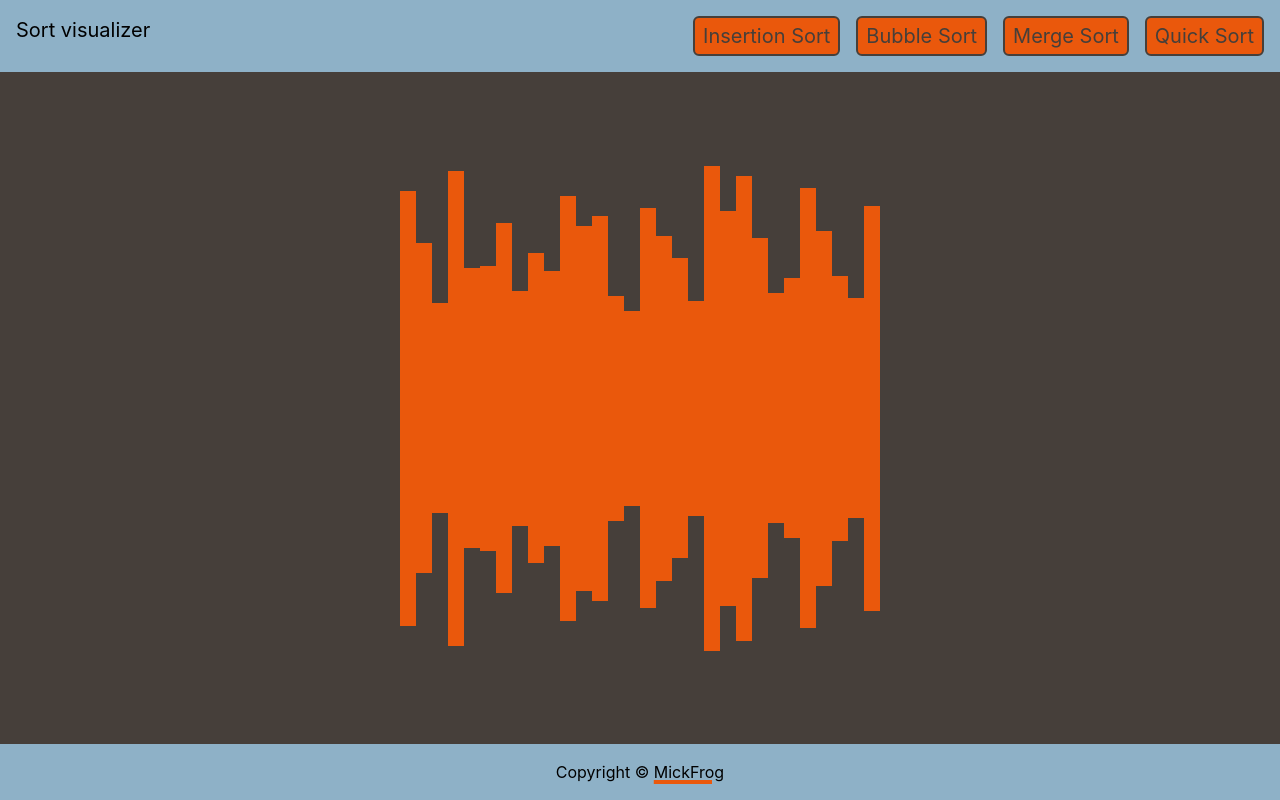
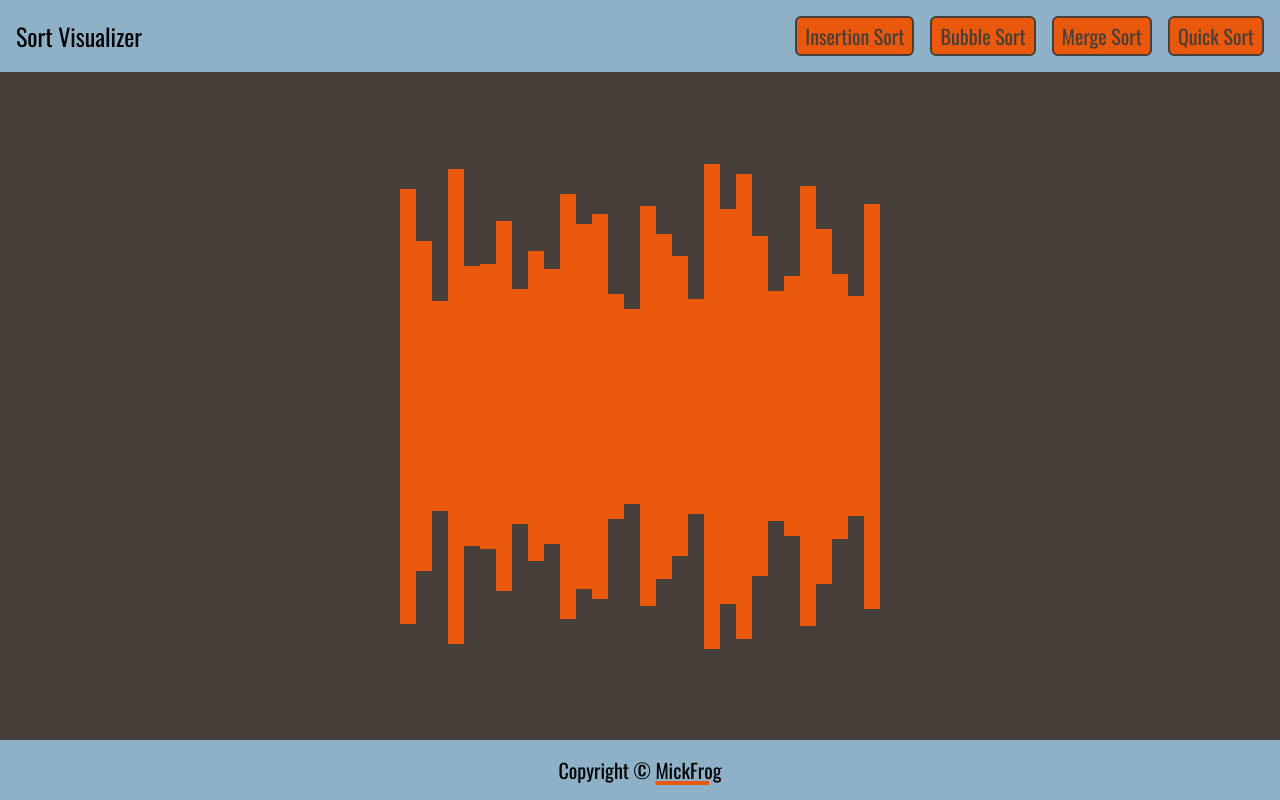
Before and after one commit to MickFrog/sort-visualizer, a React (Create React App) app: page / in a window 1280 px wide. Built offline with nearby package versions, Linux system fonts and the light colour scheme.

Commit message:
make components from App comp

```diff
--- a/src/App.js
+++ b/src/App.js
@@ -1,4 +1,7 @@
-import React from "react";
+import React, { useState } from "react";
+import MyFooter from "./components/MyFooter";
+import MyHeader from "./components/MyHeader";
+import Content from "./components/Content";
 
 const myArr = [
   87, 66, 42, 95, 56, 57, 74, 47, 62, 55, 85, 73, 77, 45, 39, 80, 69, 60, 43,
@@ -6,47 +9,15 @@ const myArr = [
 ];
 
 function App() {
+  const [currArr, setCurrArr] = useState(myArr);
+
   return (
     <div className="min-h-screen w-screen flex flex-col items-center">
-      <header className="w-full bg-[#8EB1C7] p-4 flex justify-center">
-        <div className="max-w-7xl w-full flex justify-between items-center">
-          <h1 className="text-xl h-10">Sort visualizer</h1>
-          <div className="text-xl h-10 flex gap-4">
-            <button>Insertion Sort</button>
-            <button>Bubble Sort</button>
-            <button>Merge Sort</button>
-            <button>Quick Sort</button>
-          </div>
-        </div>
-      </header>
+      <MyHeader />
 
-      <main className="w-full p-4 bg-[#463F3A] flex justify-center flex-auto flex-shrink-0">
-        <div className="max-w-7xl w-full grid grid-cols-[repeat(auto-fit,_1rem)] justify-center items-center">
-          {myArr.map((val, index) => {
-            return (
-              <div
-                key={index}
-                className="array-div"
-                style={{ height: `${val * 5}px` }}
-              ></div>
-            );
-          })}
-        </div>
-      </main>
+      <Content arr={currArr} />
 
-      <footer className="w-full mt-auto bg-[#8EB1C7] p-4 flex justify-center">
-        <p>
-          Copyright &copy;{" "}
-          <a
-            className="underline decoration-orange-600 decoration-4"
-            href="https://www.github.com"
-            target="_blank"
-            rel="noreferrer"
-          >
-            MickFrog
-          </a>
-        </p>
-      </footer>
+      <MyFooter />
     </div>
   );
 }
--- /dev/null
+++ b/src/components/Content.js
@@ -0,0 +1,21 @@
+const Content = (props) => {
+  const { arr } = props;
+
+  return (
+    <main className="w-full p-4 bg-[#463F3A] flex justify-center flex-auto flex-shrink-0">
+      <div className="max-w-7xl w-full grid grid-cols-[repeat(auto-fit,_1rem)] justify-center items-center">
+        {arr.map((val, index) => {
+          return (
+            <div
+              key={index}
+              className="array-div"
+              style={{ height: `${val * 5}px` }}
+            ></div>
+          );
+        })}
+      </div>
+    </main>
+  );
+};
+
+export default Content;
--- /dev/null
+++ b/src/components/MyFooter.js
@@ -0,0 +1,19 @@
+const MyFooter = () => {
+  return (
+    <footer className="w-full mt-auto bg-[#8EB1C7] p-4 flex justify-center">
+      <p>
+        Copyright &copy;{" "}
+        <a
+          className="underline decoration-orange-600 decoration-4"
+          href="https://www.github.com"
+          target="_blank"
+          rel="noreferrer"
+        >
+          MickFrog
+        </a>
+      </p>
+    </footer>
+  );
+};
+
+export default MyFooter;
--- /dev/null
+++ b/src/components/MyHeader.js
@@ -0,0 +1,17 @@
+const MyHeader = () => {
+  return (
+    <header className="w-full bg-[#8EB1C7] p-4 flex justify-center">
+      <div className="max-w-7xl w-full flex justify-between items-center">
+        <h1>Sort Visualizer</h1>
+        <div className="text-xl h-10 flex gap-4">
+          <button>Insertion Sort</button>
+          <button>Bubble Sort</button>
+          <button>Merge Sort</button>
+          <button>Quick Sort</button>
+        </div>
+      </div>
+    </header>
+  );
+};
+
+export default MyHeader;
--- a/src/index.css
+++ b/src/index.css
@@ -1,19 +1,27 @@
+@import url("https://fonts.googleapis.com/css2?family=Oswald&display=swap");
+
 @tailwind base;
 @tailwind components;
 @tailwind utilities;
 
 body {
   margin: 0;
-  font-family: -apple-system, BlinkMacSystemFont, "Segoe UI", "Roboto", "Oxygen",
-    "Ubuntu", "Cantarell", "Fira Sans", "Droid Sans", "Helvetica Neue",
+  font-family: "Oswald", -apple-system, BlinkMacSystemFont, "Segoe UI", "Roboto",
+    "Oxygen", "Ubuntu", "Cantarell", "Fira Sans", "Droid Sans", "Helvetica Neue",
     sans-serif;
   -webkit-font-smoothing: antialiased;
   -moz-osx-font-smoothing: grayscale;
+
+  @apply text-xl;
 }
 
 code {
   font-family: source-code-pro, Menlo, Monaco, Consolas, "Courier New",
     monospace;
+}
+
+h1 {
+  @apply text-2xl;
 }
 
 button {
```
